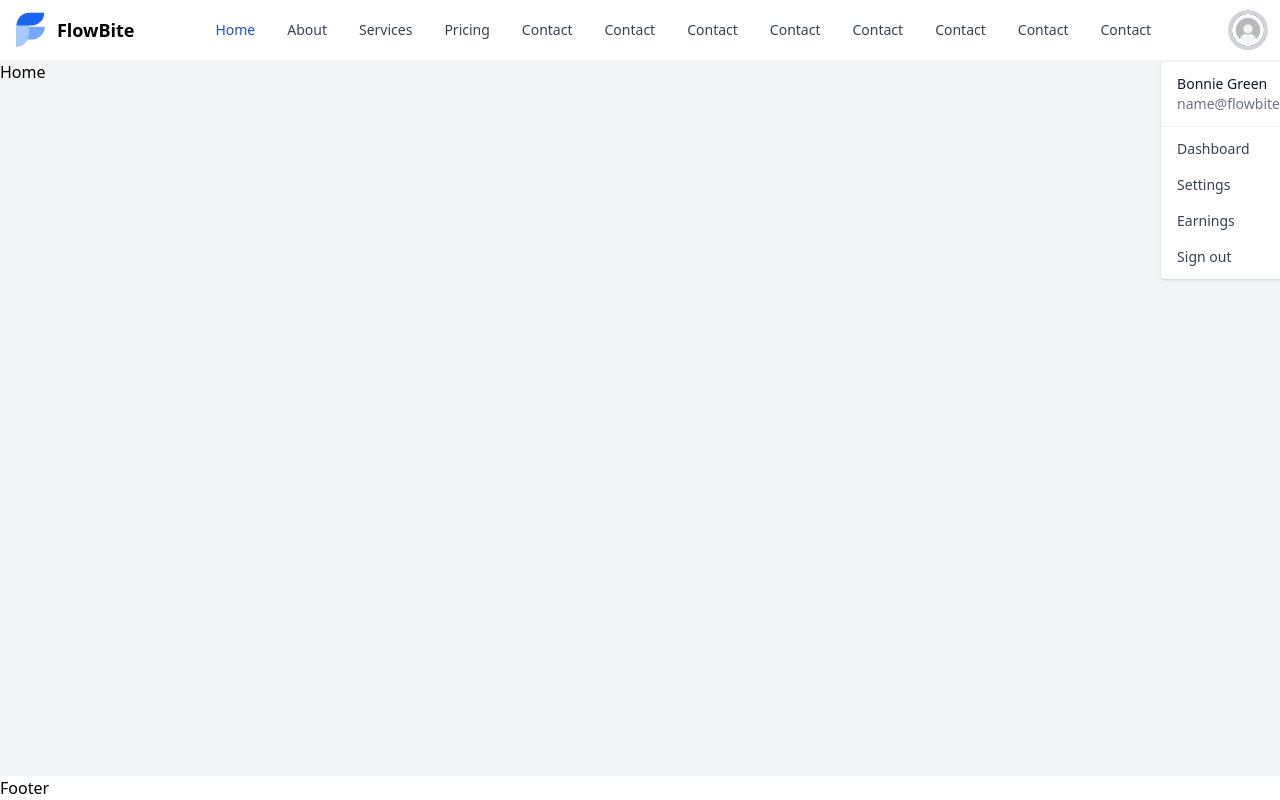
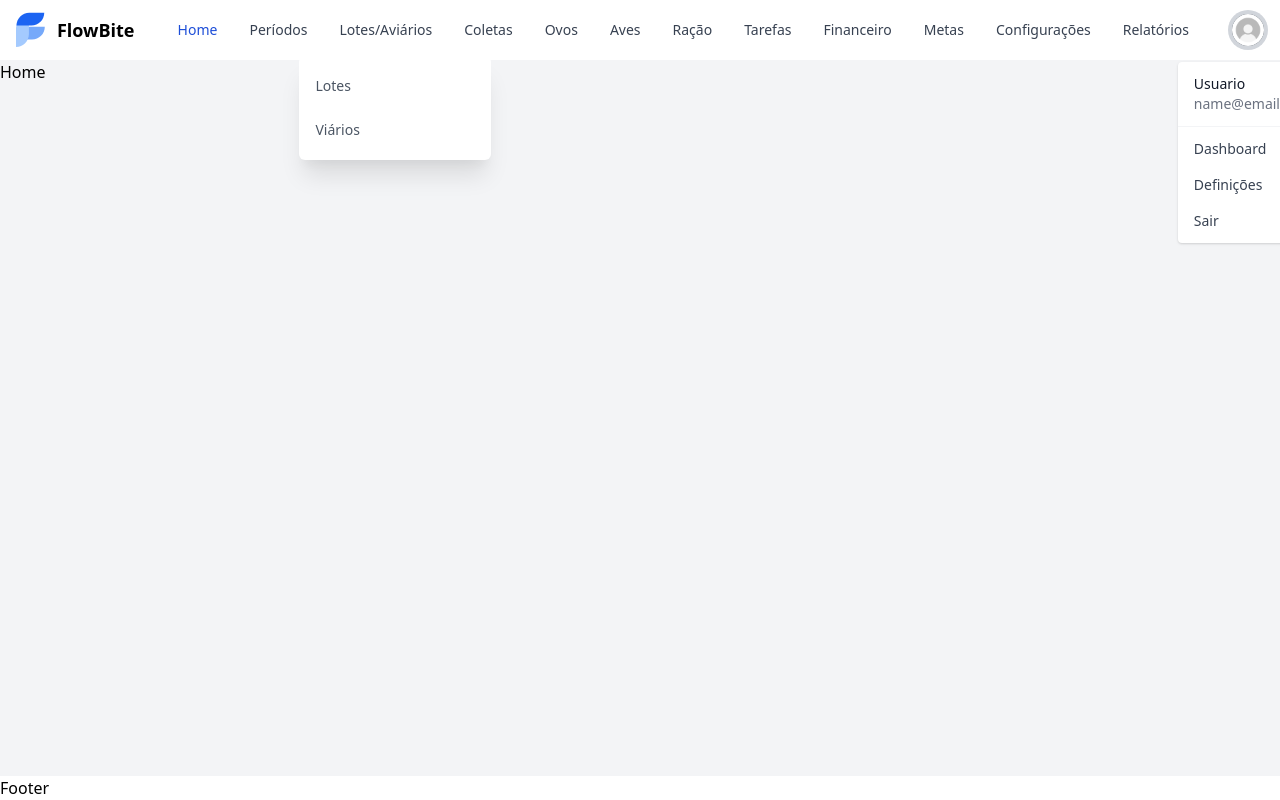
Before and after one commit to brasilgb/sggareact-old2, a React (Create React App) app: page / in a window 1280 px wide. Both pictures are taken after a click on the button "Open user menu". Shown: the top 800 px of the page. Built offline with nearby package versions, Linux system fonts and the light colour scheme.

Commit message:
Push 02-02-2022 23-08

```diff
--- a/src/components/Header/DropDown/index.jsx
+++ b/src/components/Header/DropDown/index.jsx
@@ -27,21 +27,18 @@ const DropDown = () => {
                 {showOptions &&
                     <div ref={ref} className="z-50 my-4 -right-12 md:-right-16 text-base list-none bg-white rounded divide-y divide-gray-100 shadow dark:bg-gray-700 dark:divide-gray-600 absolute" id="dropdown">
                         <div className="py-3 px-4">
-                            <span className="block text-sm text-gray-900 dark:text-white">Bonnie Green</span>
-                            <span className="block text-sm font-medium text-gray-500 truncate dark:text-gray-400">name@flowbite.com</span>
+                            <span className="block text-sm text-gray-900 dark:text-white">Usuario</span>
+                            <span className="block text-sm font-medium text-gray-500 truncate dark:text-gray-400">name@email.com</span>
                         </div>
                         <ul className="py-1" aria-labelledby="dropdown">
                             <li>
                                 <a href="#" className="block py-2 px-4 text-sm text-gray-700 hover:bg-gray-100 dark:hover:bg-gray-600 dark:text-gray-200 dark:hover:text-white">Dashboard</a>
                             </li>
                             <li>
-                                <a href="#" className="block py-2 px-4 text-sm text-gray-700 hover:bg-gray-100 dark:hover:bg-gray-600 dark:text-gray-200 dark:hover:text-white">Settings</a>
+                                <a href="#" className="block py-2 px-4 text-sm text-gray-700 hover:bg-gray-100 dark:hover:bg-gray-600 dark:text-gray-200 dark:hover:text-white">Definições</a>
                             </li>
                             <li>
-                                <a href="#" className="block py-2 px-4 text-sm text-gray-700 hover:bg-gray-100 dark:hover:bg-gray-600 dark:text-gray-200 dark:hover:text-white">Earnings</a>
-                            </li>
-                            <li>
-                                <a href="#" className="block py-2 px-4 text-sm text-gray-700 hover:bg-gray-100 dark:hover:bg-gray-600 dark:text-gray-200 dark:hover:text-white">Sign out</a>
+                                <a href="#" className="block py-2 px-4 text-sm text-gray-700 hover:bg-gray-100 dark:hover:bg-gray-600 dark:text-gray-200 dark:hover:text-white">Sair</a>
                             </li>
                         </ul>
                     </div>
--- a/src/components/Header/NavBar/index.jsx
+++ b/src/components/Header/NavBar/index.jsx
@@ -45,37 +45,43 @@ const NavBar = () => {
                                 <a href="#" className="block py-2 pr-4 pl-3 text-white bg-blue-700 rounded md:bg-transparent md:text-blue-700 md:p-0 dark:text-white" aria-current="page">Home</a>
                             </li>
                             <li>
-                                <a href="#" className="block py-2 pr-4 pl-3 text-gray-700 border-b border-gray-100 hover:bg-gray-50 md:hover:bg-transparent md:border-0 md:hover:text-blue-700 md:p-0 dark:text-gray-400 md:dark:hover:text-white dark:hover:bg-gray-700 dark:hover:text-white md:dark:hover:bg-transparent dark:border-gray-700">About</a>
+                                <a href="#" className="block py-2 pr-4 pl-3 text-gray-700 border-b border-gray-100 hover:bg-gray-50 md:hover:bg-transparent md:border-0 md:hover:text-blue-700 md:p-0 dark:text-gray-400 md:dark:hover:text-white dark:hover:bg-gray-700 dark:hover:text-white md:dark:hover:bg-transparent dark:border-gray-700">Períodos</a>
                             </li>
                             <li>
-                                <a href="#" className="block py-2 pr-4 pl-3 text-gray-700 border-b border-gray-100 hover:bg-gray-50 md:hover:bg-transparent md:border-0 md:hover:text-blue-700 md:p-0 dark:text-gray-400 md:dark:hover:text-white dark:hover:bg-gray-700 dark:hover:text-white md:dark:hover:bg-transparent dark:border-gray-700">Services</a>
+                                <div class="relative inline-block">
+                                    <a href="#" className="relative z-10 block py-2 pr-4 pl-3 text-gray-700 border-b border-gray-100 hover:bg-gray-50 md:hover:bg-transparent md:border-0 md:hover:text-blue-700 md:p-0 dark:text-gray-400 md:dark:hover:text-white dark:hover:bg-gray-700 dark:hover:text-white md:dark:hover:bg-transparent dark:border-gray-700">Lotes/Aviários</a>
+                                    <div className='absolute -left-10 z-20 w-48 py-2 mt-4 bg-white rounded-md shadow-xl dark:bg-gray-800'>
+                                        <a href="#" className="block px-4 py-3 text-sm text-gray-600 capitalize transition-colors duration-200 transform dark:text-gray-300 hover:bg-gray-100 dark:hover:bg-gray-700 dark:hover:text-white">Lotes</a>
+                                        <a href="#" className="block px-4 py-3 text-sm text-gray-600 capitalize transition-colors duration-200 transform dark:text-gray-300 hover:bg-gray-100 dark:hover:bg-gray-700 dark:hover:text-white">viários</a>
+                                    </div>
+                                </div>
                             </li>
                             <li>
-                                <a href="#" className="block py-2 pr-4 pl-3 text-gray-700 border-b border-gray-100 hover:bg-gray-50 md:hover:bg-transparent md:border-0 md:hover:text-blue-700 md:p-0 dark:text-gray-400 md:dark:hover:text-white dark:hover:bg-gray-700 dark:hover:text-white md:dark:hover:bg-transparent dark:border-gray-700">Pricing</a>
+                                <a href="#" className="block py-2 pr-4 pl-3 text-gray-700 border-b border-gray-100 hover:bg-gray-50 md:hover:bg-transparent md:border-0 md:hover:text-blue-700 md:p-0 dark:text-gray-400 md:dark:hover:text-white dark:hover:bg-gray-700 dark:hover:text-white md:dark:hover:bg-transparent dark:border-gray-700">Coletas</a>
                             </li>
                             <li>
-                                <a href="#" className="block py-2 pr-4 pl-3 text-gray-700 border-b border-gray-100 hover:bg-gray-50 md:hover:bg-transparent md:border-0 md:hover:text-blue-700 md:p-0 dark:text-gray-400 md:dark:hover:text-white dark:hover:bg-gray-700 dark:hover:text-white md:dark:hover:bg-transparent dark:border-gray-700">Contact</a>
+                                <a href="#" className="block py-2 pr-4 pl-3 text-gray-700 border-b border-gray-100 hover:bg-gray-50 md:hover:bg-transparent md:border-0 md:hover:text-blue-700 md:p-0 dark:text-gray-400 md:dark:hover:text-white dark:hover:bg-gray-700 dark:hover:text-white md:dark:hover:bg-transparent dark:border-gray-700">Ovos</a>
                             </li>
                             <li>
-                                <a href="#" className="block py-2 pr-4 pl-3 text-gray-700 border-b border-gray-100 hover:bg-gray-50 md:hover:bg-transparent md:border-0 md:hover:text-blue-700 md:p-0 dark:text-gray-400 md:dark:hover:text-white dark:hover:bg-gray-700 dark:hover:text-white md:dark:hover:bg-transparent dark:border-gray-700">Contact</a>
+                                <a href="#" className="block py-2 pr-4 pl-3 text-gray-700 border-b border-gray-100 hover:bg-gray-50 md:hover:bg-transparent md:border-0 md:hover:text-blue-700 md:p-0 dark:text-gray-400 md:dark:hover:text-white dark:hover:bg-gray-700 dark:hover:text-white md:dark:hover:bg-transparent dark:border-gray-700">Aves</a>
                             </li>
                             <li>
-                                <a href="#" className="block py-2 pr-4 pl-3 text-gray-700 border-b border-gray-100 hover:bg-gray-50 md:hover:bg-transparent md:border-0 md:hover:text-blue-700 md:p-0 dark:text-gray-400 md:dark:hover:text-white dark:hover:bg-gray-700 dark:hover:text-white md:dark:hover:bg-transparent dark:border-gray-700">Contact</a>
+                                <a href="#" className="block py-2 pr-4 pl-3 text-gray-700 border-b border-gray-100 hover:bg-gray-50 md:hover:bg-transparent md:border-0 md:hover:text-blue-700 md:p-0 dark:text-gray-400 md:dark:hover:text-white dark:hover:bg-gray-700 dark:hover:text-white md:dark:hover:bg-transparent dark:border-gray-700">Ração</a>
                             </li>
                             <li>
-                                <a href="#" className="block py-2 pr-4 pl-3 text-gray-700 border-b border-gray-100 hover:bg-gray-50 md:hover:bg-transparent md:border-0 md:hover:text-blue-700 md:p-0 dark:text-gray-400 md:dark:hover:text-white dark:hover:bg-gray-700 dark:hover:text-white md:dark:hover:bg-transparent dark:border-gray-700">Contact</a>
+                                <a href="#" className="block py-2 pr-4 pl-3 text-gray-700 border-b border-gray-100 hover:bg-gray-50 md:hover:bg-transparent md:border-0 md:hover:text-blue-700 md:p-0 dark:text-gray-400 md:dark:hover:text-white dark:hover:bg-gray-700 dark:hover:text-white md:dark:hover:bg-transparent dark:border-gray-700">Tarefas</a>
                             </li>
                             <li>
-                                <a href="#" className="block py-2 pr-4 pl-3 text-gray-700 border-b border-gray-100 hover:bg-gray-50 md:hover:bg-transparent md:border-0 md:hover:text-blue-700 md:p-0 dark:text-gray-400 md:dark:hover:text-white dark:hover:bg-gray-700 dark:hover:text-white md:dark:hover:bg-transparent dark:border-gray-700">Contact</a>
+                                <a href="#" className="block py-2 pr-4 pl-3 text-gray-700 border-b border-gray-100 hover:bg-gray-50 md:hover:bg-transparent md:border-0 md:hover:text-blue-700 md:p-0 dark:text-gray-400 md:dark:hover:text-white dark:hover:bg-gray-700 dark:hover:text-white md:dark:hover:bg-transparent dark:border-gray-700">Financeiro</a>
                             </li>
                             <li>
-                                <a href="#" className="block py-2 pr-4 pl-3 text-gray-700 border-b border-gray-100 hover:bg-gray-50 md:hover:bg-transparent md:border-0 md:hover:text-blue-700 md:p-0 dark:text-gray-400 md:dark:hover:text-white dark:hover:bg-gray-700 dark:hover:text-white md:dark:hover:bg-transparent dark:border-gray-700">Contact</a>
+                                <a href="#" className="block py-2 pr-4 pl-3 text-gray-700 border-b border-gray-100 hover:bg-gray-50 md:hover:bg-transparent md:border-0 md:hover:text-blue-700 md:p-0 dark:text-gray-400 md:dark:hover:text-white dark:hover:bg-gray-700 dark:hover:text-white md:dark:hover:bg-transparent dark:border-gray-700">Metas</a>
                             </li>
                             <li>
-                                <a href="#" className="block py-2 pr-4 pl-3 text-gray-700 border-b border-gray-100 hover:bg-gray-50 md:hover:bg-transparent md:border-0 md:hover:text-blue-700 md:p-0 dark:text-gray-400 md:dark:hover:text-white dark:hover:bg-gray-700 dark:hover:text-white md:dark:hover:bg-transparent dark:border-gray-700">Contact</a>
+                                <a href="#" className="block py-2 pr-4 pl-3 text-gray-700 border-b border-gray-100 hover:bg-gray-50 md:hover:bg-transparent md:border-0 md:hover:text-blue-700 md:p-0 dark:text-gray-400 md:dark:hover:text-white dark:hover:bg-gray-700 dark:hover:text-white md:dark:hover:bg-transparent dark:border-gray-700">Configurações</a>
                             </li>
                             <li>
-                                <a href="#" className="block py-2 pr-4 pl-3 text-gray-700 border-b border-gray-100 hover:bg-gray-50 md:hover:bg-transparent md:border-0 md:hover:text-blue-700 md:p-0 dark:text-gray-400 md:dark:hover:text-white dark:hover:bg-gray-700 dark:hover:text-white md:dark:hover:bg-transparent dark:border-gray-700">Contact</a>
+                                <a href="#" className="block py-2 pr-4 pl-3 text-gray-700 border-b border-gray-100 hover:bg-gray-50 md:hover:bg-transparent md:border-0 md:hover:text-blue-700 md:p-0 dark:text-gray-400 md:dark:hover:text-white dark:hover:bg-gray-700 dark:hover:text-white md:dark:hover:bg-transparent dark:border-gray-700">Relatórios</a>
                             </li>
                         </ul>
                     </div>
```
